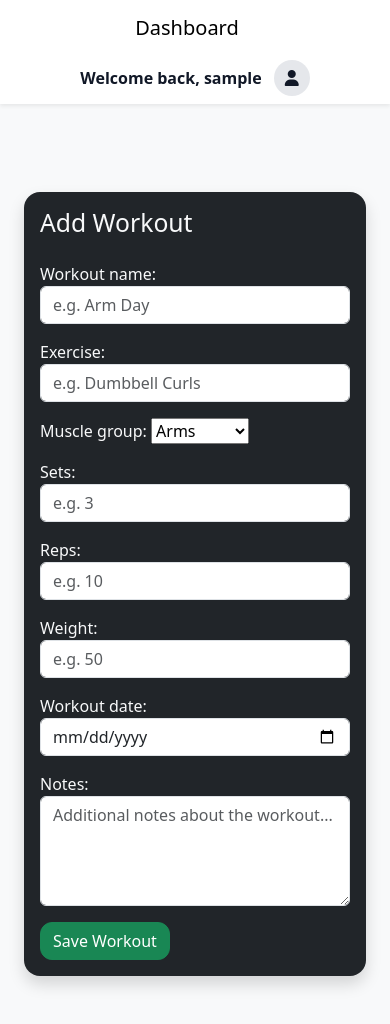
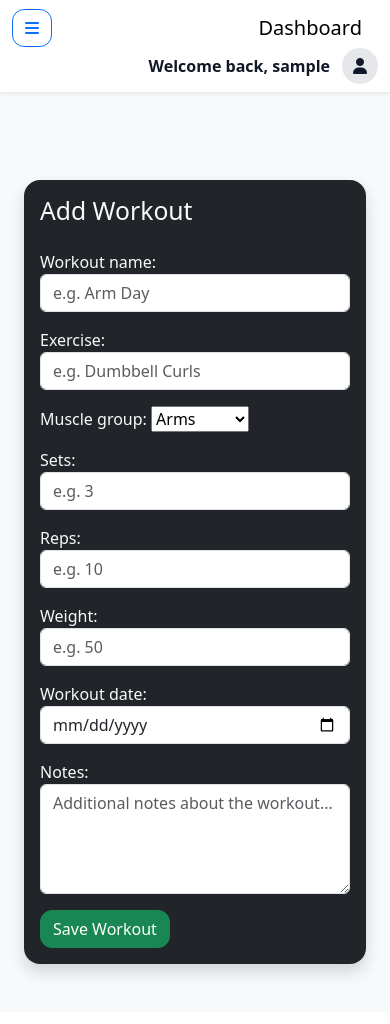
Before and after one commit to DarthCookie45/Workout-tracker-app, a Django app: page /add/ in a window 390 px wide. After the commit the page ends 980 px from the top, so only its background shows below. Run offline with Django 5.2, Linux system fonts and the light colour scheme; the visitor is signed in with stand-in values (Sample User, id 1).

Commit message:
Add responsive mobile navigation menu

```diff
--- a/tracker/static/css/style.css
+++ b/tracker/static/css/style.css
@@ -238,7 +238,25 @@ body > .container-fluid {
   font-size: 0.9rem;
 }
 
-/* Mobile */
+.mobile-sidebar-menu {
+  background: #111827;
+  padding: 1rem;
+}
+
+.mobile-sidebar-menu a {
+  display: block;
+  color: #ffffff;
+  text-decoration: none;
+  padding: 0.75rem 1rem;
+  border-radius: 0.75rem;
+  margin-bottom: 0.5rem;
+}
+
+.mobile-sidebar-menu a:hover {
+  background-color: #2563eb;
+}
+
+/* Media Query */
 @media screen and (max-width: 991px) {
   .navbar {
     margin-left: 0;
@@ -252,6 +270,7 @@ body > .container-fluid {
     position: static;
     width: 100%;
     height: auto;
+    display: none;
   }
 
   .sidebar {
--- a/tracker/templates/tracker/base.html
+++ b/tracker/templates/tracker/base.html
@@ -1,60 +1,96 @@
 {% load static %}
+
 <!doctype html>
 <html lang="en">
   <head>
     <meta charset="UTF-8" />
     <meta name="viewport" content="width=device-width, initial-scale=1.0" />
+
     <title>Workout Tracker App</title>
 
     <link
       href="https://cdn.jsdelivr.net/npm/bootstrap@5.3.7/dist/css/bootstrap.min.css"
       rel="stylesheet"
     />
+
     <link
       rel="stylesheet"
       href="https://cdnjs.cloudflare.com/ajax/libs/font-awesome/6.5.2/css/all.min.css"
     />
+
     <link rel="stylesheet" href="{% static 'css/style.css' %}" />
 
     <script src="https://cdn.jsdelivr.net/npm/chart.js"></script>
   </head>
 
-  <body class="bg-light bg-secondary text-dark">
+  <body class="bg-light text-dark">
     {% if user.is_authenticated %}
 
     <nav class="navbar navbar-expand-lg navbar-light bg-white shadow-sm">
-      <div class="container">
+      <div class="container-fluid">
+        <button
+          class="btn btn-outline-primary d-lg-none me-2"
+          type="button"
+          data-bs-toggle="collapse"
+          data-bs-target="#mobileSidebarMenu"
+          aria-controls="mobileSidebarMenu"
+          aria-expanded="false"
+          aria-label="Toggle navigation"
+        >
+          <i class="fa-solid fa-bars"></i>
+        </button>
+
         <a class="navbar-brand" href="{% url 'home' %}"> Dashboard </a>
 
-        <div>
-          {% if user.is_authenticated %}
-
-          <a href="{% url 'profile' %}" class="nav-profile-link">
+        <a href="{% url 'profile' %}" class="nav-profile-link ms-auto">
           <span>Welcome back, {{ user.username }}</span>
 
           <span class="nav-profile-avatar">
             <i class="fa-solid fa-user"></i>
           </span>
         </a>
+      </div>
+    </nav>
 
-          {% else %}
-
-          <a href="{% url 'register' %}" class="btn btn-success btn-sm me-2">
-            Register
+    <div class="collapse d-lg-none mobile-sidebar-menu" id="mobileSidebarMenu">
+      <a href="{% url 'home' %}">
+        <i class="fa-solid fa-house me-2"></i>
+        Dashboard
       </a>
 
-          <a href="{% url 'login' %}" class="btn btn-primary btn-sm"> Login </a>
+      <a href="{% url 'workouts' %}">
+        <i class="fa-solid fa-dumbbell me-2"></i>
+        Workouts
+      </a>
 
-          {% endif %}
+      <a href="{% url 'progress' %}">
+        <i class="fa-solid fa-chart-line me-2"></i>
+        Progress
+      </a>
+
+      <a href="{% url 'calendar' %}">
+        <i class="fa-solid fa-calendar-days me-2"></i>
+        Calendar
+      </a>
+
+      <a href="{% url 'profile' %}">
+        <i class="fa-solid fa-user me-2"></i>
+        Profile
+      </a>
+
+      <a href="{% url 'logout' %}">
+        <i class="fa-solid fa-right-from-bracket me-2"></i>
+        Logout
+      </a>
     </div>
-      </div>
-    </nav>
+
     {% endif %}
 
     <div class="container mt-3">
       {% if messages %} {% for message in messages %}
       <div class="alert alert-success alert-dismissible fade show" role="alert">
         {{ message }}
+
         <button
           type="button"
           class="btn-close"
@@ -65,7 +101,7 @@
       {% endfor %} {% endif %}
     </div>
 
-    <div class="container mt-4">{% block content %} {% endblock %}</div>
+    <div class="container-fluid mt-4">{% block content %} {% endblock %}</div>
 
     <script src="https://cdn.jsdelivr.net/npm/bootstrap@5.3.7/dist/js/bootstrap.bundle.min.js"></script>
   </body>
```
Also changed, not shown: README.md. Lines whose indentation alone changed are shown as unchanged.
